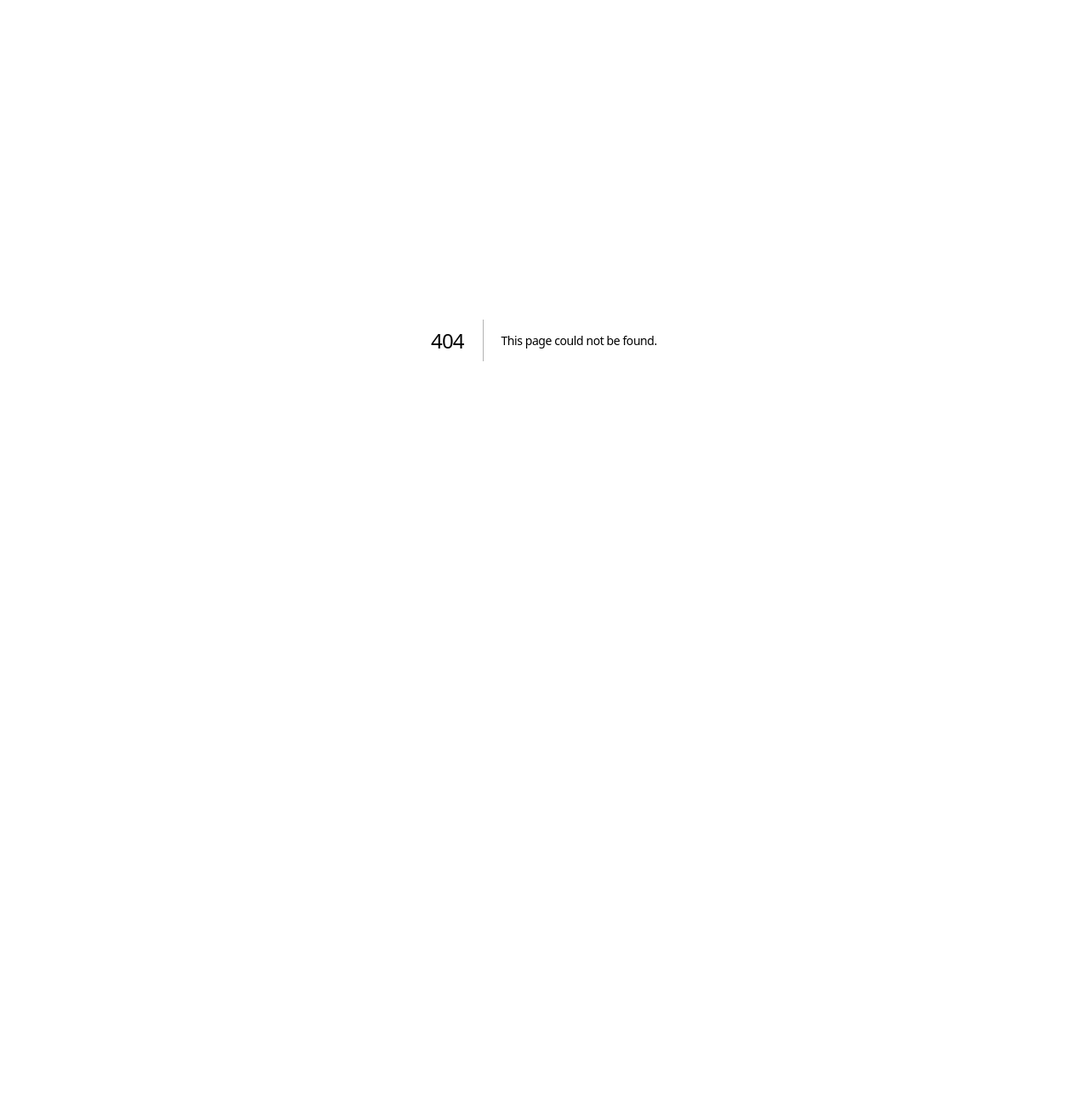
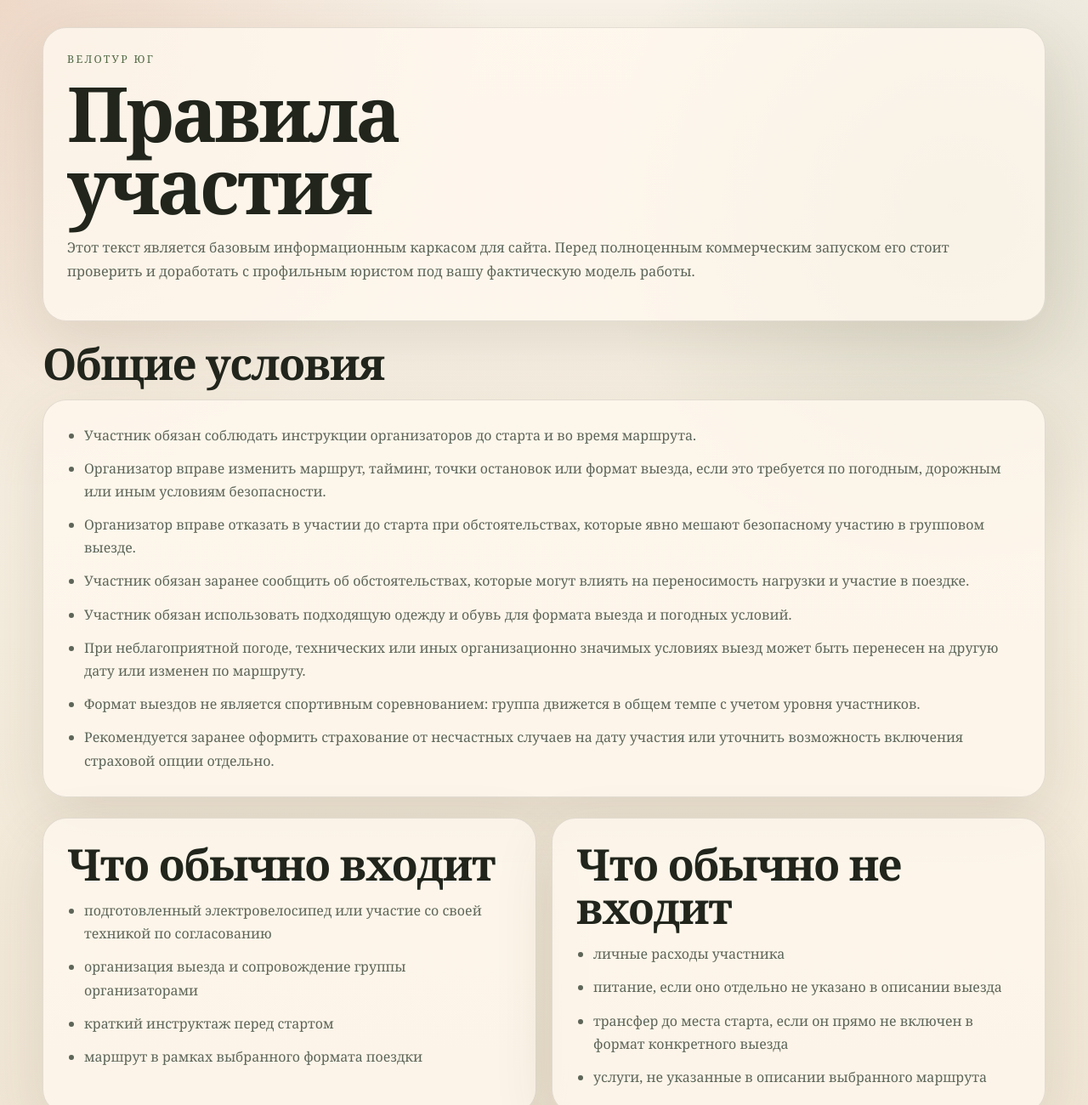
Before and after one commit to vorvvs-sketch/veloturyug-site, a Next.js app: page /rules in a window 1280 px wide. Before the commit this address had no page. Shown: the top 1300 px of the page at 85% size. Before the commit the page ends 800 px from the top, so only its background shows below. Built offline with nearby package versions, Linux system fonts and the light colour scheme.

Commit message:
Add safety copy and rules page

```diff
--- a/app/globals.css
+++ b/app/globals.css
@@ -819,6 +819,38 @@ h3 {
   background: rgba(255, 255, 255, 0.14);
 }
 
+.legal-page {
+  padding-top: 32px;
+}
+
+.legal-header,
+.legal-card {
+  padding: 28px;
+  border-radius: 28px;
+  background: var(--surface);
+  border: 1px solid var(--line);
+  box-shadow: var(--shadow);
+}
+
+.legal-header {
+  margin-bottom: 24px;
+}
+
+.legal-section {
+  margin-bottom: 24px;
+}
+
+.legal-grid {
+  display: grid;
+  grid-template-columns: repeat(2, minmax(0, 1fr));
+  gap: 18px;
+  margin-bottom: 24px;
+}
+
+.legal-card--accent {
+  background: var(--surface-strong);
+}
+
 @media (max-width: 980px) {
   .topbar,
   .hero,
@@ -831,7 +863,8 @@ h3 {
   .mood-grid,
   .community-card,
   .audience-grid,
-  .why-grid {
+  .why-grid,
+  .legal-grid {
     grid-template-columns: 1fr;
   }
 
--- /dev/null
+++ b/app/rules/page.js
@@ -0,0 +1,87 @@
+export const metadata = {
+  title: "Правила участия | ВелоТур Юг",
+  description:
+    "Базовые правила участия в организованных однодневных e-bike выездах проекта ВелоТур Юг."
+};
+
+const rules = [
+  "Участник обязан соблюдать инструкции организаторов до старта и во время маршрута.",
+  "Организатор вправе изменить маршрут, тайминг, точки остановок или формат выезда, если это требуется по погодным, дорожным или иным условиям безопасности.",
+  "Организатор вправе отказать в участии до старта при обстоятельствах, которые явно мешают безопасному участию в групповом выезде.",
+  "Участник обязан заранее сообщить об обстоятельствах, которые могут влиять на переносимость нагрузки и участие в поездке.",
+  "Участник обязан использовать подходящую одежду и обувь для формата выезда и погодных условий.",
+  "При неблагоприятной погоде, технических или иных организационно значимых условиях выезд может быть перенесен на другую дату или изменен по маршруту.",
+  "Формат выездов не является спортивным соревнованием: группа движется в общем темпе с учетом уровня участников.",
+  "Рекомендуется заранее оформить страхование от несчастных случаев на дату участия или уточнить возможность включения страховой опции отдельно."
+];
+
+const includes = [
+  "подготовленный электровелосипед или участие со своей техникой по согласованию",
+  "организация выезда и сопровождение группы организаторами",
+  "краткий инструктаж перед стартом",
+  "маршрут в рамках выбранного формата поездки"
+];
+
+const excludes = [
+  "личные расходы участника",
+  "питание, если оно отдельно не указано в описании выезда",
+  "трансфер до места старта, если он прямо не включен в формат конкретного выезда",
+  "услуги, не указанные в описании выбранного маршрута"
+];
+
+export default function RulesPage() {
+  return (
+    <main className="page-shell legal-page">
+      <header className="legal-header">
+        <p className="eyebrow">ВелоТур Юг</p>
+        <h1>Правила участия</h1>
+        <p className="section__text">
+          Этот текст является базовым информационным каркасом для сайта. Перед
+          полноценным коммерческим запуском его стоит проверить и доработать с
+          профильным юристом под вашу фактическую модель работы.
+        </p>
+      </header>
+
+      <section className="legal-section">
+        <h2>Общие условия</h2>
+        <div className="legal-card">
+          <ul className="plain-list">
+            {rules.map((rule) => (
+              <li key={rule}>{rule}</li>
+            ))}
+          </ul>
+        </div>
+      </section>
+
+      <section className="legal-grid">
+        <article className="legal-card">
+          <h2>Что обычно входит</h2>
+          <ul className="plain-list">
+            {includes.map((item) => (
+              <li key={item}>{item}</li>
+            ))}
+          </ul>
+        </article>
+        <article className="legal-card">
+          <h2>Что обычно не входит</h2>
+          <ul className="plain-list">
+            {excludes.map((item) => (
+              <li key={item}>{item}</li>
+            ))}
+          </ul>
+        </article>
+      </section>
+
+      <section className="legal-section">
+        <article className="legal-card legal-card--accent">
+          <h2>Важно</h2>
+          <p className="section__text">
+            Описание маршрутов, правила участия, условия записи, оплаты,
+            переноса и возвратов должны быть приведены к вашей реальной
+            бизнес-модели и проверены перед запуском платных выездов.
+          </p>
+        </article>
+      </section>
+    </main>
+  );
+}
```
Also changed, not shown: app/page.js (+36 -3 lines).
